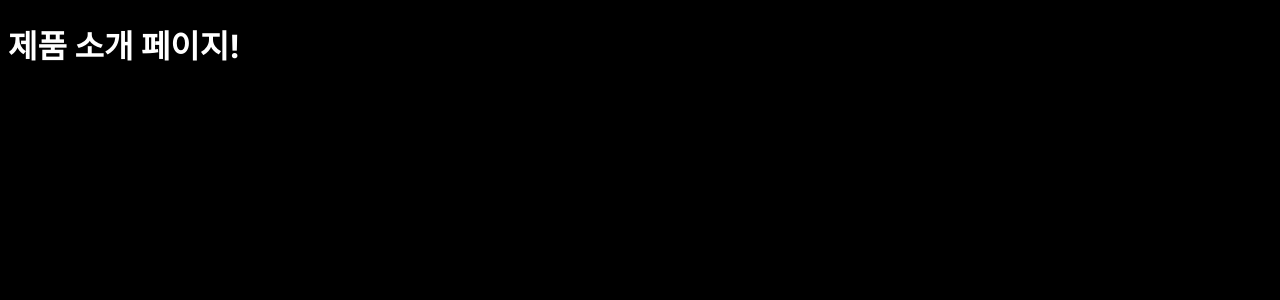
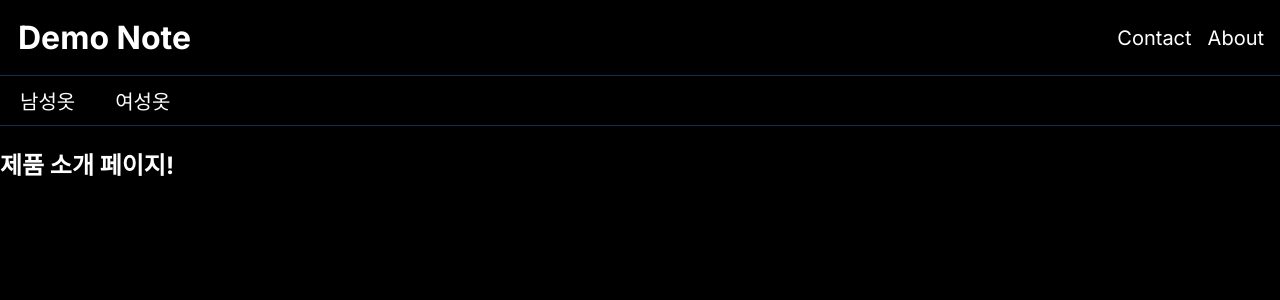
Before and after one commit to brain1401/nextjs_practice, a Next.js app: page /products in a window 1280 px wide. Shown: the top 300 px of the page. Built offline with nearby package versions, Linux system fonts and the light colour scheme.

Commit message:
Layout 기능 연습

```diff
--- a/src/app/globals.css
+++ b/src/app/globals.css
@@ -1,4 +1,5 @@
 body {
   background-color: black;
   color: white;
+  margin: 0;
 }
--- /dev/null
+++ b/src/app/layout.module.css
@@ -0,0 +1,18 @@
+.header {
+  display: flex;
+  justify-content: space-between; /*자식 아이템들이 일정한 공간을 가지게 한다.*/
+  align-items: center; /*자식 아이템들이 수직 정렬*/
+  padding: 8px;
+  border-bottom: 1px solid #132f52;
+}
+
+.nav a {
+  margin: 0 8px;
+  text-decoration: none;
+  color: white;
+  font-size: 20px;
+}
+
+.nav_title {
+  margin: 10px;
+}
--- a/src/app/layout.tsx
+++ b/src/app/layout.tsx
@@ -1,4 +1,5 @@
 import './globals.css'
+import styles from './layout.module.css'
 import { Inter } from 'next/font/google'
 
 const inter = Inter({ subsets: ['latin'] })
@@ -15,7 +16,16 @@ export default function RootLayout({
 }) {
   return (
     <html lang="en">
-      <body className={inter.className}>{children}</body>
+      <body className={inter.className}>
+        <header className={styles.header}> {/*임포트한 css 모듈 styles파일 안에 있는 .header 선택자를 사용*/}
+          <h1 className={styles.nav_title}>Demo Note</h1>
+          <nav className={styles.nav}> {/*임포트한 css 모듈 styles파일 안에 있는 .nav 선택자를 사용*/}
+            <a href=''>Contact</a>
+            <a href=''>About</a>
+          </nav>
+        </header>
+        {children}
+      </body>
     </html>
   )
 }
--- /dev/null
+++ b/src/app/products/layout.module.css
@@ -0,0 +1,12 @@
+.nav_product {
+  border-bottom: solid 1px #132f52;
+}
+
+.nav_product a {
+  display: inline-block;
+  margin: 10px 20px;
+  text-decoration: none;
+  color: white;
+  font-size: 20px;
+  text-decoration: none;
+}
--- /dev/null
+++ b/src/app/products/layout.tsx
@@ -0,0 +1,18 @@
+import styles from "./layout.module.css";
+
+export default function ProductsRayout({
+  children,
+}: {
+  children: React.ReactNode;
+}) {
+  return (
+    <div>
+      <nav className={styles.nav_product}>
+        <a href="">남성옷</a>
+        <a href="">여성옷</a>
+      </nav>
+
+      <section>{children}</section>
+    </div>
+  );
+}
```
